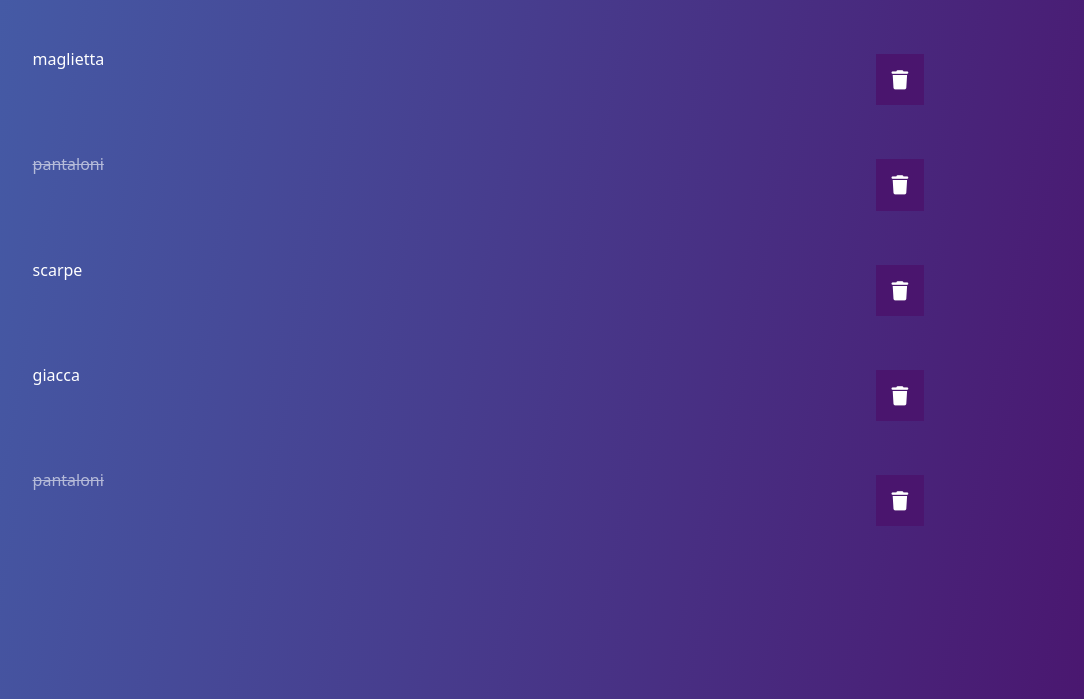
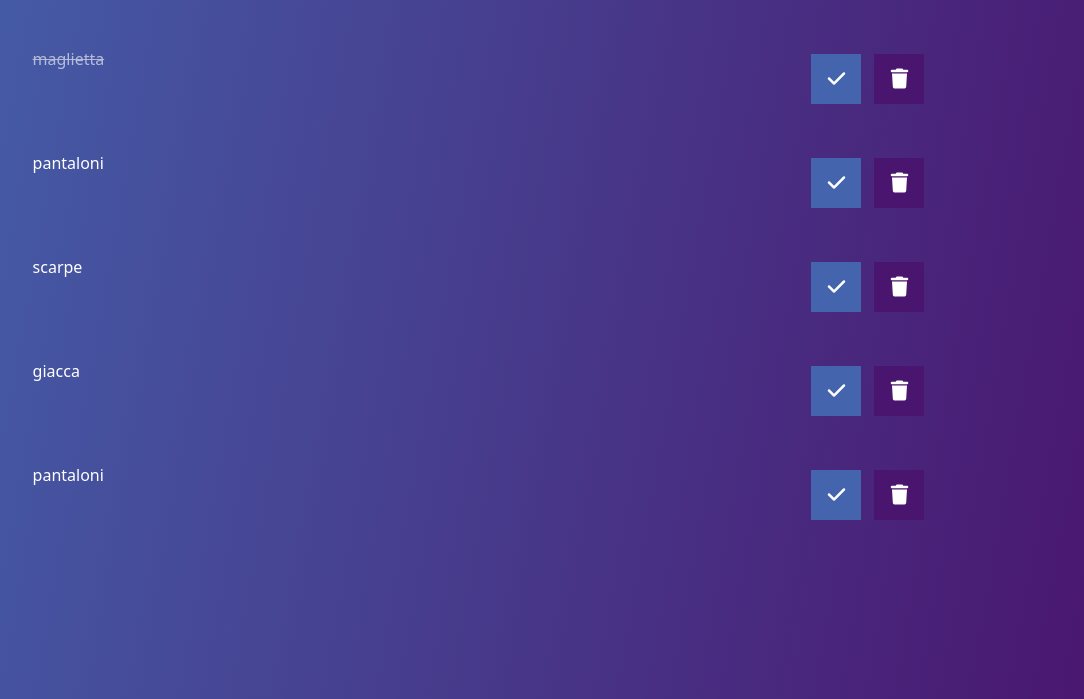
Before and after one commit to AndreaGallini/vue-todolist, a plain HTML site: page index.html in a window 1280 px wide. Shown: the part 133-832 px from the top of the page, without its empty margins (155-1239 px from the left). Drawn offline with nearby package versions, Linux system fonts and the light colour scheme.

Commit message:
add some style

```diff
--- a/index.html
+++ b/index.html
@@ -18,16 +18,20 @@
                 <input  class="myinput myspace" type="text"  v-model="aggiunta.text" @keyup.enter ="add" placeholder="Inserisci una task">
                 <button class="myspace mybtn" @click="add"><i class="fa-solid fa-plus"></i></button>
             </div>
-            <div v-if="minlength">il task deve essere più lungo</div>
+            <div v-if="minlength">La task deve avere un minimo di 5 caratteri</div>
         </div>
         <div class="container-fluid text-center">
             <ul class="todo-list" v-if="list.length > 0">
                 <li v-for="(item,index) in list" :key="index"  class="d-flex justify-content-between">
-                    <span @click="allerta(item)" :class="item.done === true ? 'checked' :'' ">{{item.text}}</span>
-                    <button class="btn  spacebutton" @click="removeTask(index)"><i class="fa-solid fa-trash mytrash"></i></button>
+                    <span @click="allerta(item)" :class="{ active : isActive == index }">{{item.text}}</span>
+                    <div class="allinea">
+                        <button class="mycheck"   @click="checked()"><i class="fa-solid fa-check"></i></button>
+                        <button class="btn  spacebutton" @click="removeTask(index)"><i class="fa-solid fa-trash mytrash"></i></button>
+
+                    </div>
                 </li>
             </ul>
-            <div v-else>Hai finito</div>
+            <div  class="doneTask" v-else>Complimenti , Hai completato tutte le tue tasks giornaliere</div>
 
         </div>
 
--- a/script.js
+++ b/script.js
@@ -3,6 +3,10 @@ const { createApp } = Vue
 createApp({
   data() {
     return{
+        activeIndex: 0,
+        fatto: false,
+        isActive : false,
+
         aggiunta:{
             text :'',
         },
@@ -51,13 +55,17 @@ createApp({
             this.list.splice(i,1)
         },
         allerta(item){
-            console.log('ciao')
-            this.list.done = true
-            console.log(this.list.done)
-            if(this.list.done === true){
+          //  console.log('ciao')
+          //  console.log(this.list.done)
+          fatto = true;
 
-            }
         },
+        checked(){
+
+            this.isActive = !this.isActive;
+
+
+        }
 
 
     },
--- a/style.css
+++ b/style.css
@@ -3,7 +3,11 @@
 }
 
 
-.checked{
+.isActive{
+    opacity: 0.6;
+    text-decoration: line-through;
+}
+.active{
     opacity: 0.6;
     text-decoration: line-through;
 }
@@ -64,13 +68,38 @@ body {
 }
 .mytrash {
     background-color: rgba(74, 21, 110, 1);
+    width: 50px;
+    height: 50px;
+    display: flex;
+    justify-content: center;
+    align-items: center;
     color: white;
     border: none;
-    padding: 1rem;
+
     cursor: pointer;
-    font-size: 1.2rem;
+    font-size: 20px;
     transition: 0.2s all ease;
 }
+.mycheck{
+    background-color: rgba(68, 100, 173, 1);
+    display: flex;
+    justify-content: center;
+    align-items: center;
+    width: 50px;
+    height: 50px;
+    color: white;
+    border: none;
+
+    cursor: pointer;
+    font-size: 20px;
+    transition: 0.2s all ease;
+
+}
+.mycheck:hover {
+    background-color: rgba(68, 100, 173, 1);
+    color: white;
+}
+
 .todo-list {
     min-width: 30%;
     list-style: none;
@@ -81,3 +110,13 @@ body {
     margin: 0 auto;
 
 }
+.allinea{
+    display: flex;
+    justify-content: center;
+    align-items:center ;
+}
+.doneTask{
+    margin-top: 300px;
+    font-size: 30px;
+    text-shadow: 1px 3px 6px rgba(150, 150, 150, 1);
+}
```
